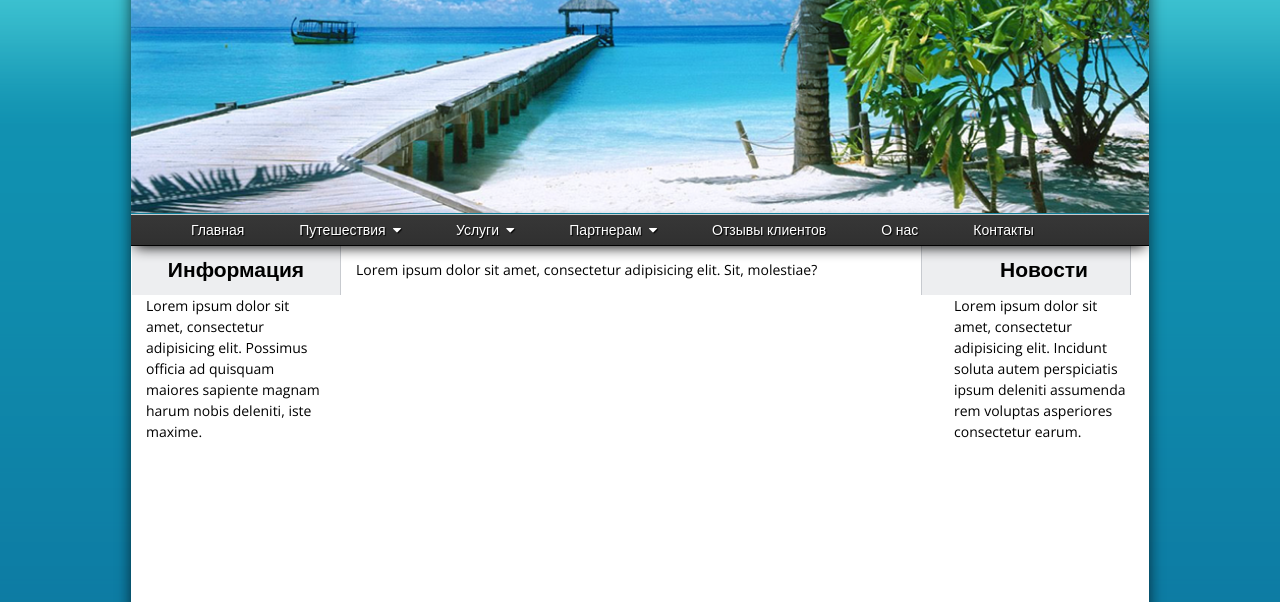
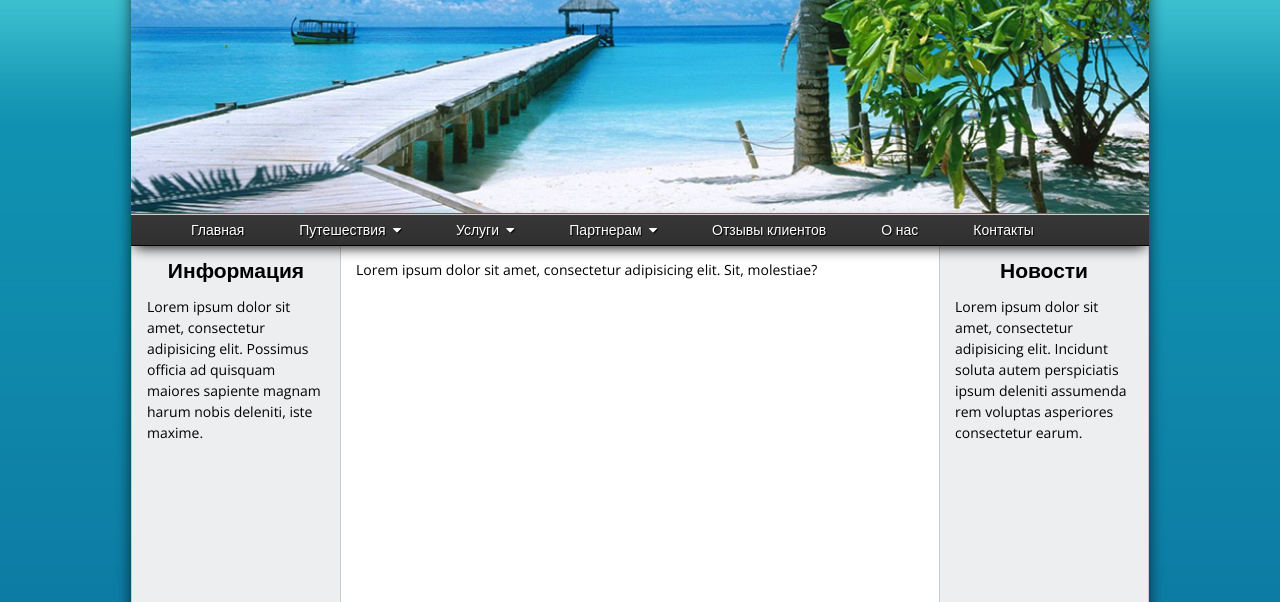
Before and after one commit to vinosgrayapple/hw4, a plain HTML site: page index.html in a window 1280 px wide. Shown: the part 198-800 px from the top of the page. Drawn offline with nearby package versions, Linux system fonts and the light colour scheme.

Commit message:
update pages

```diff
--- a/css/style.css
+++ b/css/style.css
@@ -193,7 +193,7 @@ nav ul:last-child {
 	margin-right: 0;
 }
 .layout {
-	background:url(../img/1pxbgmain.png) white left top repeat-y;
+	/*background:url(../img/1pxbgmain.png) white left top repeat-y;*/
 	padding-top: 30px;
 	font-size: 14px;
 }
@@ -201,7 +201,7 @@ nav ul:last-child {
 	padding: 15px;
 	box-sizing: border-box;
 	line-height: 1.5em;
-	min-height: 100%;
+	min-height: 100vh;
 }
 
 .col1 h2,  .col3 h2 {
@@ -212,8 +212,8 @@ nav ul:last-child {
 
 .col1, .col3 {
 	width: 210px;
-	/*border: 1px solid #c7cacf;
-	background: #edeef0; */
+	border: 1px solid #c7cacf;
+	background: #edeef0;
 }
 
 .col1 {
```
